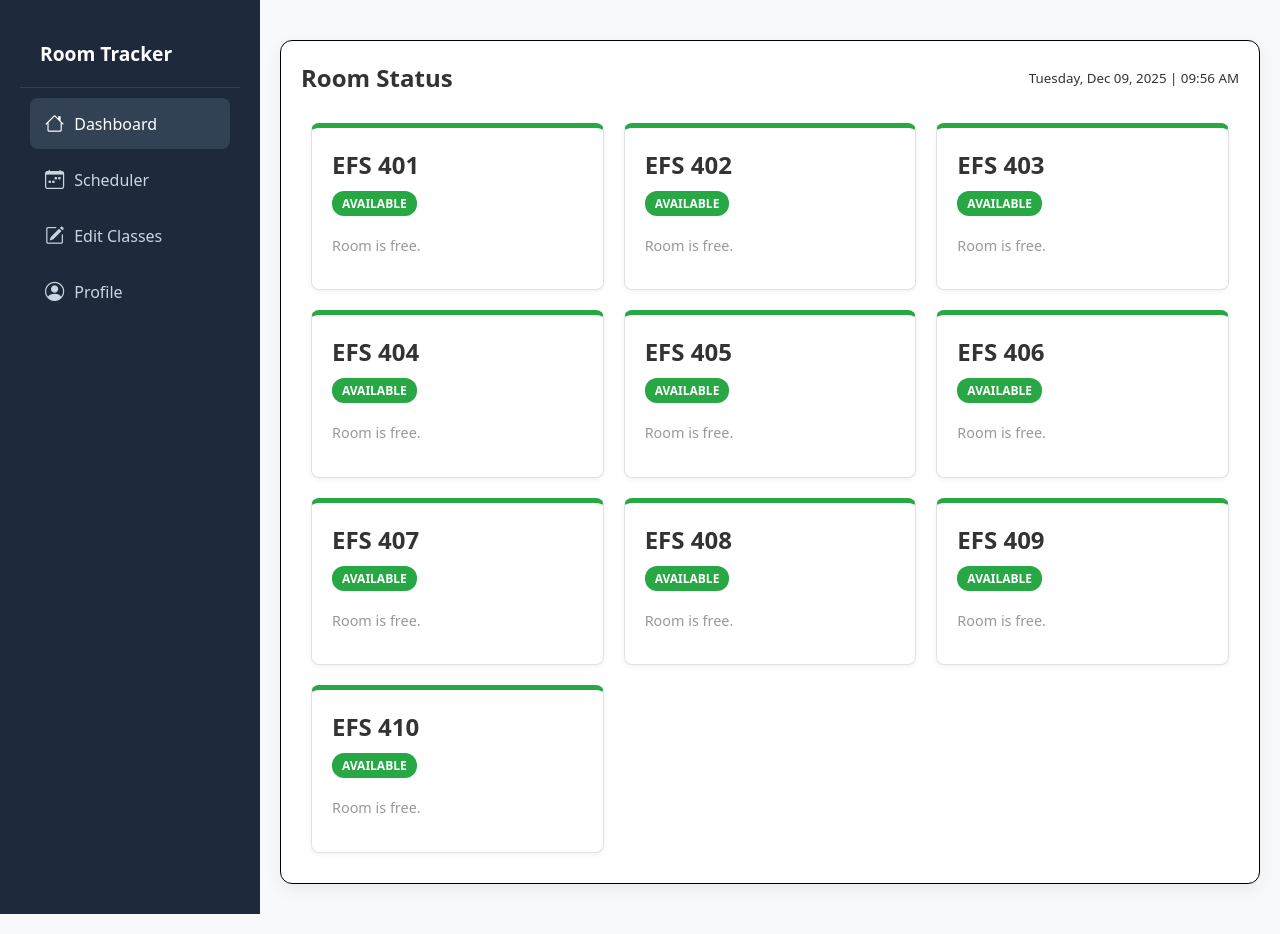
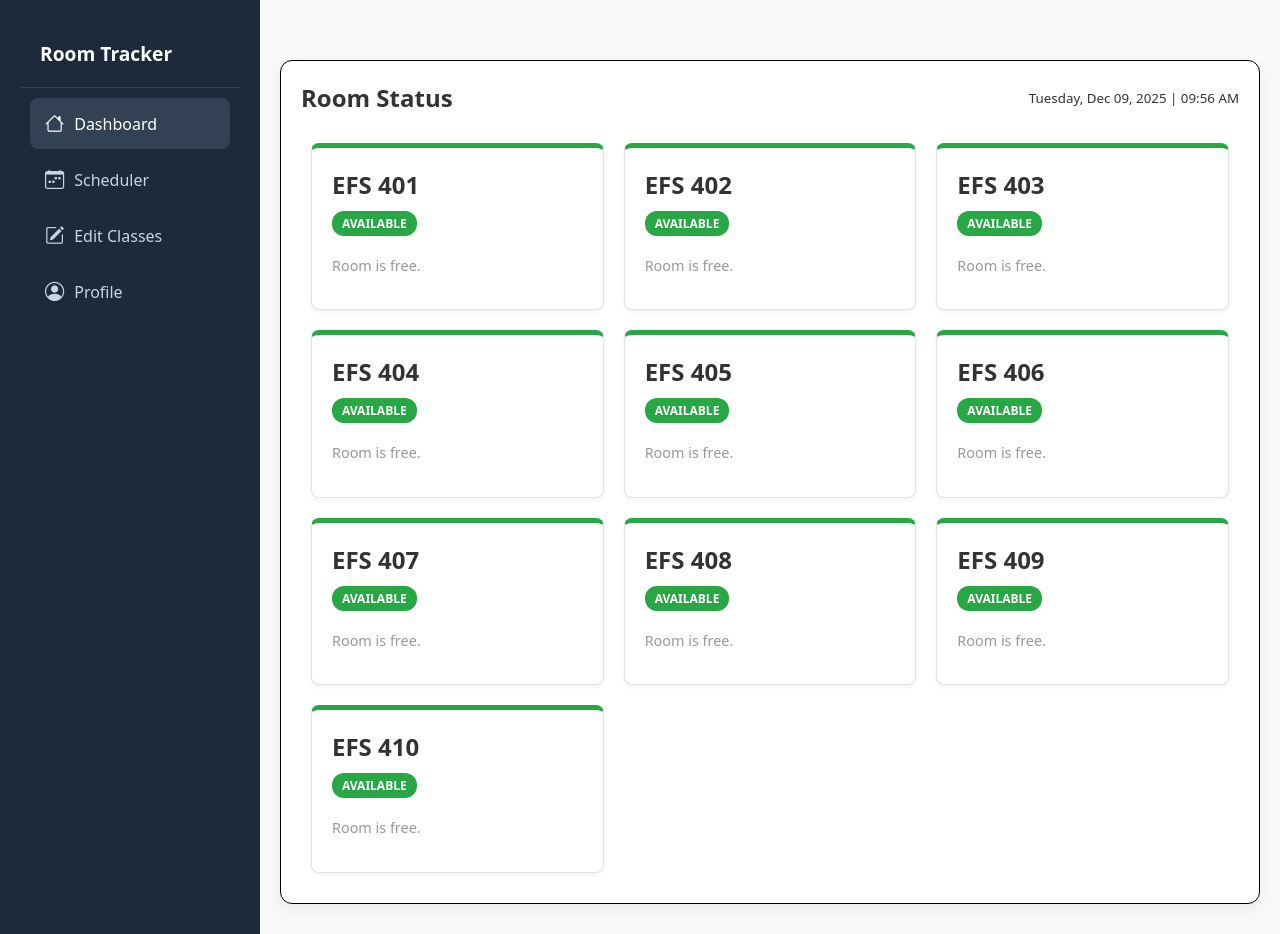
Before and after one commit to b1enb1en/1stSem_finalProj, a PHP site: page /src/dashboard.php in a window 1280 px wide. Run offline with PHP 8.4, Linux system fonts and the light colour scheme; the visitor is signed in with stand-in values (Sample User, id 1); data comes from the database, SQL or seed files in the repository.

Commit message:
committed

```diff
--- a/assets/css/db_styles.css
+++ b/assets/css/db_styles.css
@@ -210,7 +210,7 @@ th {
     }
 
     .box {
-        /* margin-top: 2px; */
+        margin-top: 20px;
     }
 }
 
```
